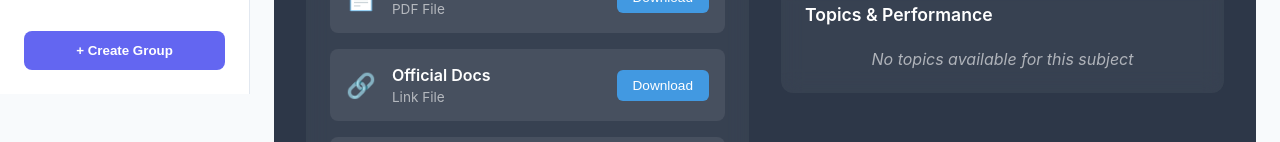
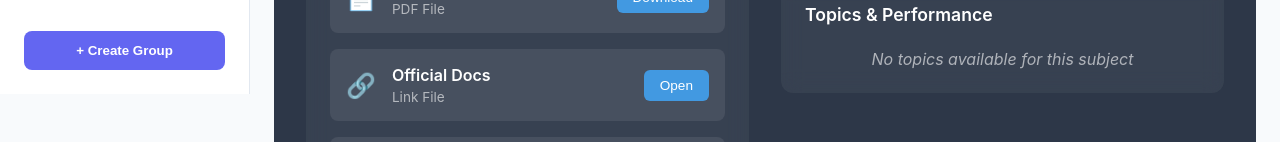
Before and after one commit to Oliver9105/study-groups-app, a React (Create React App) app: page /group/1 in a window 1280 px wide. Shown: the part 706-848 px from the top of the page. Built offline with nearby package versions, Linux system fonts and the light colour scheme.

Commit message:
feat: Add functionality to shared resources download/open buttons

```diff
--- a/src/pages/GroupDetail.js
+++ b/src/pages/GroupDetail.js
@@ -243,7 +243,18 @@ function GroupDetail() {
                     <div className="resource-name">{resource.name}</div>
                     <div className="resource-type">{resource.type} File</div>
                   </div>
-                  <button className="btn-download">Download</button>
+                  <button
+                    className="btn-download"
+                    onClick={() => {
+                      if (resource.type === 'Link') {
+                        window.open(resource.link, '_blank');
+                      } else {
+                        alert(`Downloading ${resource.name}...`);
+                      }
+                    }}
+                  >
+                    {resource.type === 'Link' ? 'Open' : 'Download'}
+                  </button>
                 </div>
               )) || (
                 <p className="no-resources">No resources shared yet</p>
```
